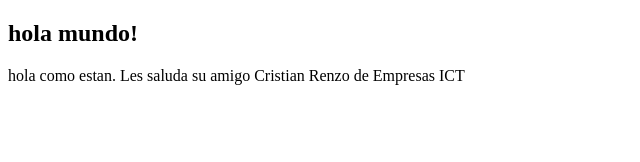
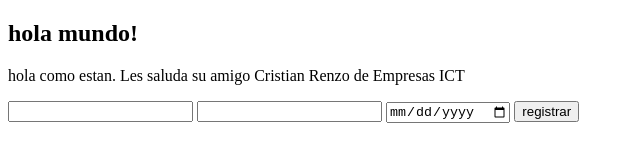
Before and after one commit to CristianRenzoChuraPacsi/proyecto-git, a plain HTML site: page index.html in a window 1280 px wide. Shown: the whole page, without its empty margins (0-640 px from the left). Drawn offline with Linux system fonts and the light colour scheme.

Commit message:
creamos el formulario html

```diff
--- a/index.html
+++ b/index.html
@@ -6,5 +6,12 @@
 <body>
 	<h2>hola mundo!</h2>
 	<p>hola como estan. Les saluda su amigo Cristian Renzo de Empresas ICT</p>
+
+	<form>
+		<input type="text" name="" required>
+		<input type="password" name="" required>
+		<input type="date" name="">
+		<input type="submit" value="registrar">
+	</form>
 </body>
 </html>
```
